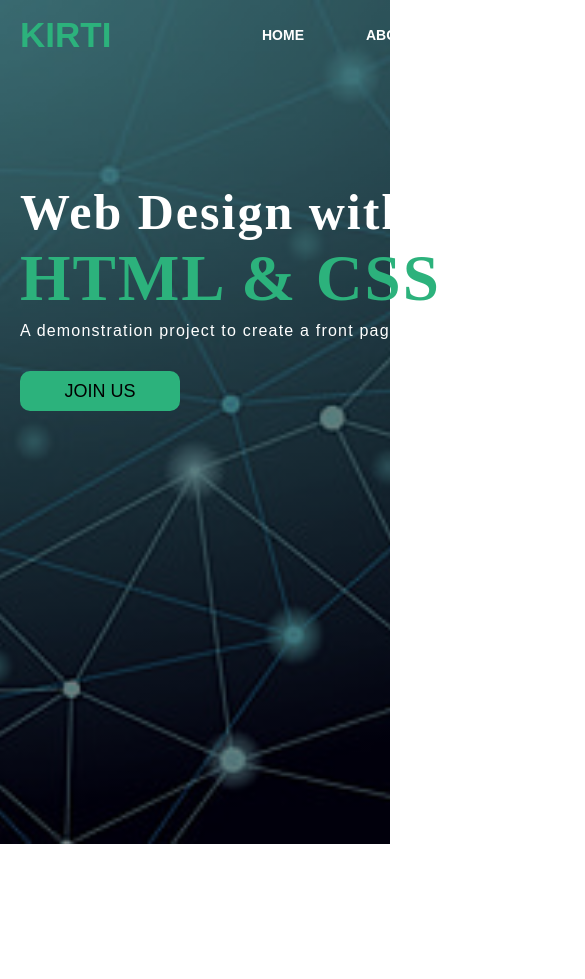
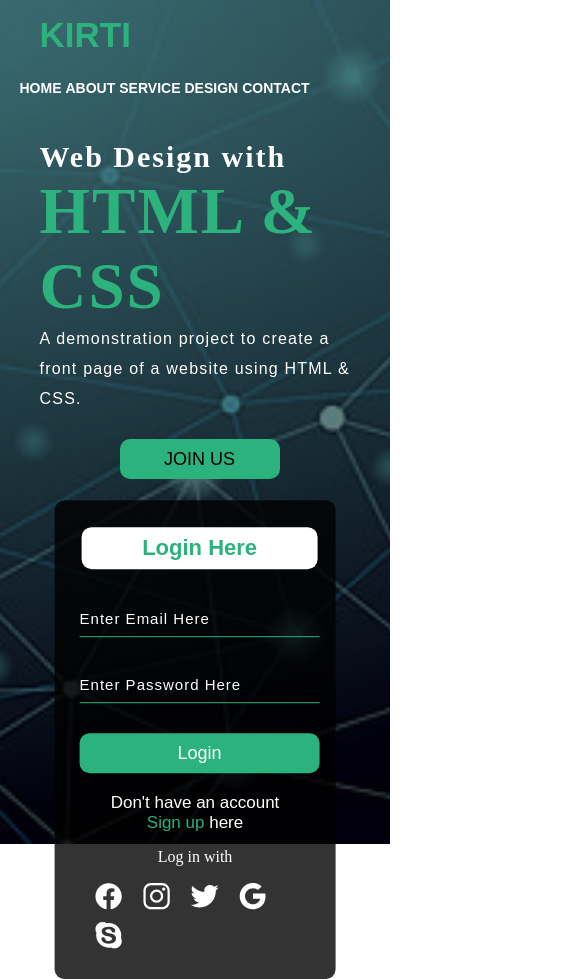
Before and after one commit to Kirtisaumya/WebDesign, a website: page client/HTML-CSS-main/index.html in a window 390 px wide. Shown: the top 979 px of the page, 585 px wide, since content can reach past the window. Before the commit the page ends 844 px from the top, so only its background shows below. Drawn offline with nearby package versions, Linux system fonts and the light colour scheme.

Commit message:
Responsive

```diff
--- a/client/HTML-CSS-main/index.css
+++ b/client/HTML-CSS-main/index.css
@@ -150,11 +150,12 @@ ul li a:hover{
     height: 380px;
     background: linear-gradient(to top, rgba(0,0,0,0.8)50%,rgba(0,0,0,0.8)50%);
     position: absolute;
-    top: -20px;
+    top: -200px;
     left: 870px;
     transform: translate(0%,-5%);
     border-radius: 10px;
     padding: 25px;
+
 }
 
 .form h2{
@@ -243,3 +244,77 @@ ul li a:hover{
 .icons ion-icon:hover{
     color: #2cb27c;
 }
+.form {
+    width: 300px;
+    height: auto; /* Change height to auto */
+    background: linear-gradient(to top, rgba(0,0,0,0.8)50%,rgba(0,0,0,0.8)50%);
+    position: relative; /* Change position to relative */
+    margin-top: 20px; /* Add margin-top to create space between content */
+    padding: 25px;
+    box-sizing: border-box; /* Add box-sizing to include padding and border in the width */
+}
+
+@media (max-width: 768px) {
+    .navbar {
+        width: 90%;
+    }
+
+    .menu {
+        width: 100%;
+        text-align: center;
+    }
+    ul {
+        display:inline-block;
+        text-align:center;
+        padding-left: 0
+    }
+    ul li {
+        display: inline-flex;
+        margin: 10px 0;
+    }
+    .content {
+        width: 90%;
+    }
+    .form {
+        left: 50%;
+        transform: translate(-50%,42%);
+
+        width: 250px;
+        position: relative; /* Change position to absolute */
+
+    }
+    .content .cn {
+        width: 160px;
+        height: 40px;
+        background: #2cb27c;
+        border: none;
+        margin-bottom: 10px;
+        margin-left: 100px; /* Change margin-left to position the button to its left */
+        font-size: 18px;
+        border-radius: 10px;
+        cursor: pointer;
+        transition: .4s ease;
+        display: block;
+        text-align: center;
+    }
+
+    .content .cn a {
+        text-decoration: none;
+        color: #000;
+        transition: .3s ease;
+    }
+
+    .cn:hover {
+        background-color: #fff;
+    }
+}
+
+/* For screens smaller than 480px */
+@media (max-width: 480px) {
+    .content h1 {
+        font-size: 30px;
+    }
+    .form {
+        width: 80%;
+    }
+}
--- a/client/HTML-CSS-main/index.html
+++ b/client/HTML-CSS-main/index.html
@@ -2,6 +2,7 @@
 <html lang="en">
 <head>
     <title>Webpage Design</title>
+    <meta name="viewport" content="width=device-width, initial-scale=1.0">
     <link rel="stylesheet" href="index.css">
 </head>
 <body>
```
